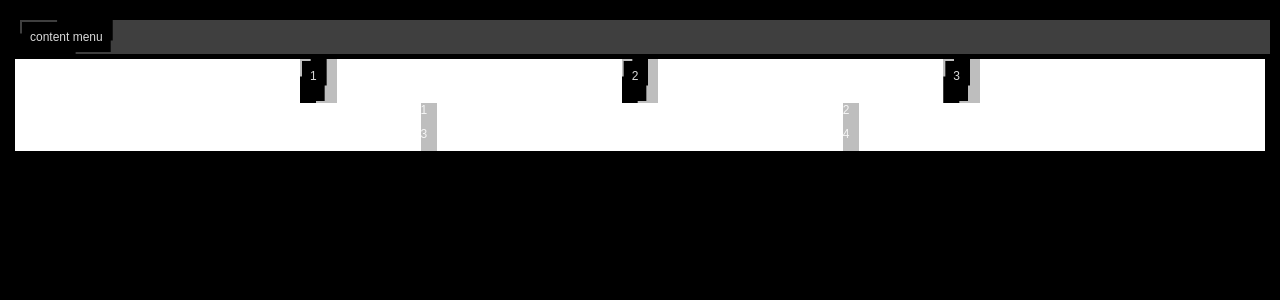
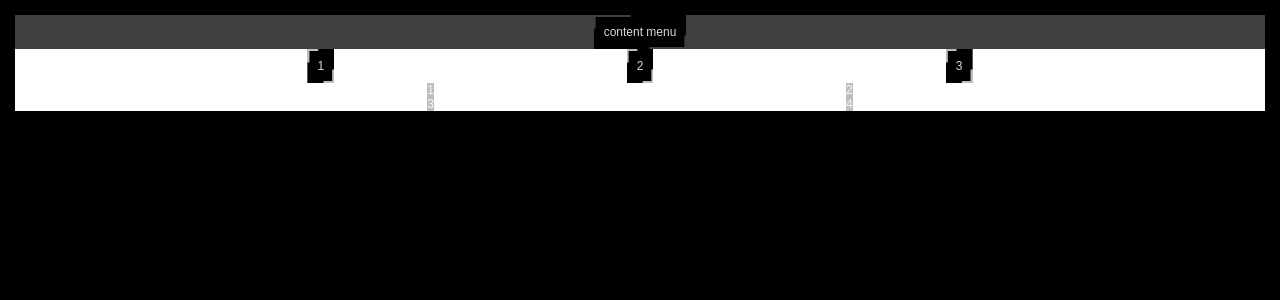
Before and after one commit to SinixND/game_of_life, a PHP site: page / in a window 1280 px wide. Shown: the top 300 px of the page. Run offline with PHP 8.4, Linux system fonts and the light colour scheme.

Commit message:
Update style.css

```diff
--- a/style.css
+++ b/style.css
@@ -40,15 +40,14 @@ body {
 
 /* panel to place content in */
 .panel {
-    margin: 5px;
-    height: 100%;
-    width: 100%;
+    /* height: 100%;
+    width: 100%; */
     background-color: var(--dc1);
     display: flex;
-    /* justify-content: space-evenly;
+    justify-content: space-evenly;
     justify-items: center;
     align-content: space-evenly;
-    align-items: center; */
+    align-items: center;
 }
 
 .content {
@@ -71,10 +70,10 @@ body {
         0% 100%
     );
     display: flex;
-    /* justify-content: space-evenly;
+    justify-content: space-evenly;
     justify-items: center;
     align-content: space-evenly;
-    align-items: center; */
+    align-items: center;
 }
 
 .gi11 { /* grid item col/row */
```
